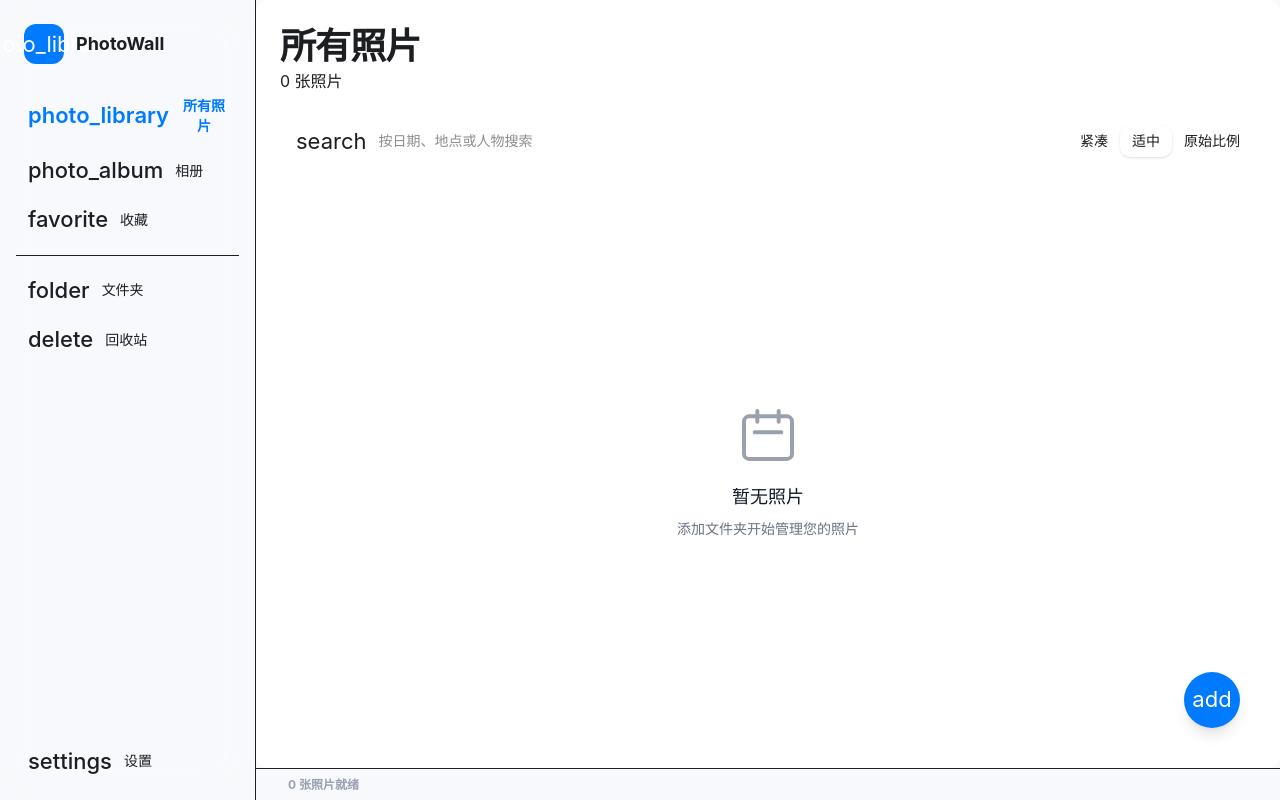
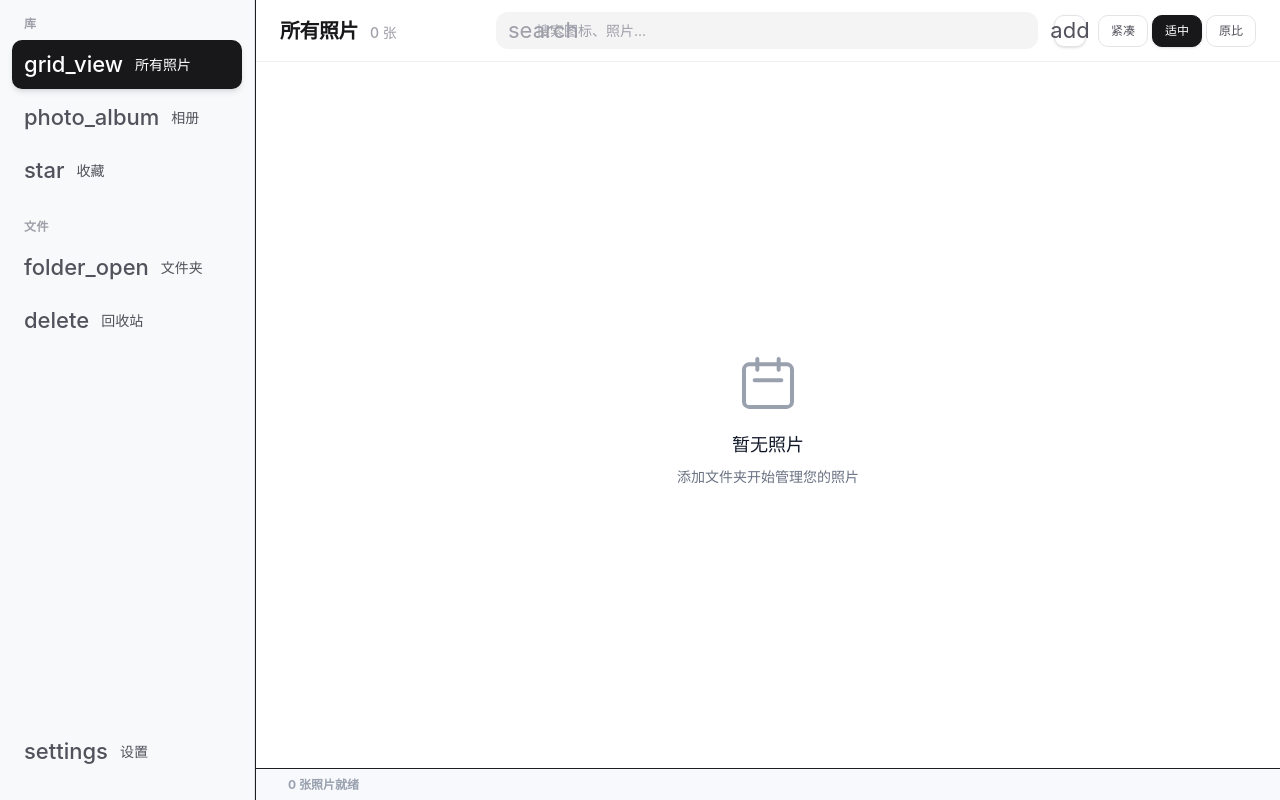
Before and after one commit to gy212/PhotoWall, a React (Vite) app: page / in a window 1280 px wide. Built offline with nearby package versions, Linux system fonts and the light colour scheme.

Commit message:
改了一下ui

```diff
--- a/src/components/sidebar/Sidebar.tsx
+++ b/src/components/sidebar/Sidebar.tsx
@@ -1,4 +1,6 @@
 import { useNavigate, useLocation } from 'react-router-dom';
+import clsx from 'clsx';
+import { usePhotoStore } from '@/stores/photoStore';
 
 interface NavItem {
   id: string;
@@ -6,6 +8,7 @@ interface NavItem {
   icon: string;
   iconFilled?: string;
   path?: string;
+  count?: number; // Optional count for badge
 }
 
 // 主要导航项 - 媒体库
@@ -13,8 +16,9 @@ const libraryItems: NavItem[] = [
   {
     id: 'photos',
     label: '所有照片',
-    icon: 'photo_library',
+    icon: 'grid_view', // Nucleo uses grid icon for "All"
     path: '/',
+    count: 0, // Will be replaced by dynamic store value
   },
   {
     id: 'albums',
@@ -25,8 +29,8 @@ const libraryItems: NavItem[] = [
   {
     id: 'favorites',
     label: '收藏',
-    icon: 'favorite',
-    iconFilled: 'favorite',
+    icon: 'star', // Star icon often used for favorites
+    iconFilled: 'star',
     path: '/favorites',
   },
 ];
@@ -36,7 +40,7 @@ const secondaryItems: NavItem[] = [
   {
     id: 'folders',
     label: '文件夹',
-    icon: 'folder',
+    icon: 'folder_open',
     path: '/folders',
   },
   {
@@ -48,11 +52,12 @@ const secondaryItems: NavItem[] = [
 ];
 
 /**
- * 侧边栏组件 - 新UI设计
+ * 侧边栏组件 - Nucleo 风格
  */
 function Sidebar() {
   const navigate = useNavigate();
   const location = useLocation();
+  const totalCount = usePhotoStore(state => state.totalCount);
 
   const getActiveItem = () => {
     const path = location.pathname;
@@ -75,64 +80,83 @@ function Sidebar() {
 
   const renderNavItem = (item: NavItem) => {
     const isActive = activeItem === item.id;
+    // Inject dynamic count for 'photos'
+    const displayCount = item.id === 'photos' ? totalCount : item.count;
+
     return (
       <button
         key={item.id}
         onClick={() => handleNavigation(item)}
-        className={`flex w-full items-center gap-3 rounded-lg px-3 py-2 text-sm font-medium transition-colors ${
+        className={clsx(
+          "group flex w-full items-center justify-between gap-3 rounded-md px-3 py-2 text-[14px] font-medium transition-all duration-200 ease-out outline-none",
           isActive
-            ? 'bg-primary-100 text-primary font-semibold'
-            : 'text-on-surface-variant hover:bg-white/60 hover:text-on-surface'
-        }`}
+            ? "bg-zinc-900 text-white shadow-md shadow-zinc-900/10 dark:bg-zinc-100 dark:text-zinc-900 dark:shadow-white/5" // 黑色选中态
+            : "text-zinc-600 hover:bg-zinc-200/50 hover:text-zinc-900 dark:text-zinc-400 dark:hover:bg-white/5 dark:hover:text-zinc-200"
+        )}
       >
-        <span className={`material-symbols-outlined text-2xl ${isActive ? 'filled' : ''}`}>
-          {isActive && item.iconFilled ? item.iconFilled : item.icon}
-        </span>
-        <span>{item.label}</span>
+        <div className="flex items-center gap-3">
+          <span
+            className={clsx(
+              "material-symbols-outlined text-[20px] transition-transform duration-200",
+              isActive ? "scale-100" : "group-hover:scale-105"
+            )}
+          >
+            {isActive && item.iconFilled ? item.iconFilled : item.icon}
+          </span>
+          <span>{item.label}</span>
+        </div>
+
+        {/* Count Badge */}
+        {displayCount !== undefined && displayCount > 0 && (
+          <span className={clsx(
+            "text-[11px] font-semibold px-1.5 py-0.5 rounded-full min-w-[20px] text-center",
+             isActive ? "text-zinc-300 bg-white/10 dark:text-zinc-600 dark:bg-black/10" : "text-zinc-400 group-hover:bg-zinc-200 dark:group-hover:bg-zinc-800"
+          )}>
+            {displayCount > 999 ? '999+' : displayCount}
+          </span>
+        )}
       </button>
     );
   };
 
   return (
-    <div className="flex h-full flex-col justify-between p-4">
+    <div className="flex h-full flex-col justify-between px-3 py-4 bg-[#f8f9fa] dark:bg-zinc-950 border-r border-zinc-200 dark:border-zinc-800">
       {/* 顶部导航 */}
       <div className="flex flex-col gap-6">
-        {/* 应用Logo和标题 */}
-        <div className="flex items-center gap-3 px-2 pt-2">
-          <div className="flex h-10 w-10 items-center justify-center rounded-xl bg-primary text-white">
-            <span className="material-symbols-outlined text-xl">photo_library</span>
-          </div>
-          <h1 className="text-lg font-bold text-on-surface">PhotoWall</h1>
-        </div>
 
         {/* 导航组 */}
-        <nav className="flex flex-col gap-1">
+        <nav className="flex flex-col gap-6">
           {/* Library 组 */}
           <div className="space-y-1">
+            <div className="px-3 mb-2 text-xs font-semibold text-zinc-400 uppercase tracking-wider">库</div>
             {libraryItems.map(renderNavItem)}
           </div>
 
-          {/* 分隔线 */}
-          <div className="my-2 border-t border-outline/30" />
-
           {/* Secondary 组 */}
           <div className="space-y-1">
+            <div className="px-3 mb-2 text-xs font-semibold text-zinc-400 uppercase tracking-wider">文件</div>
             {secondaryItems.map(renderNavItem)}
           </div>
         </nav>
       </div>
 
       {/* 底部设置 */}
-      <div className="space-y-1">
+      <div className="space-y-1 pb-2">
         <button
           onClick={() => navigate('/settings')}
-          className={`flex w-full items-center gap-3 rounded-lg px-3 py-2 text-sm font-medium transition-colors ${
+          className={clsx(
+            "group flex w-full items-center gap-3 rounded-md px-3 py-2 text-[14px] font-medium transition-all duration-200 ease-out outline-none",
             activeItem === 'settings'
-              ? 'bg-primary-100 text-primary font-semibold'
-              : 'text-on-surface-variant hover:bg-white/60 hover:text-on-surface'
-          }`}
+              ? "bg-zinc-900 text-white shadow-md dark:bg-zinc-100 dark:text-zinc-900"
+              : "text-zinc-600 hover:bg-zinc-200/50 hover:text-zinc-900 dark:text-zinc-400 dark:hover:bg-white/5 dark:hover:text-zinc-200"
+          )}
         >
-          <span className={`material-symbols-outlined text-2xl ${activeItem === 'settings' ? 'filled' : ''}`}>
+          <span
+            className={clsx(
+              "material-symbols-outlined text-[20px] transition-transform duration-200",
+              activeItem === 'settings' ? "filled" : "group-hover:rotate-45"
+            )}
+          >
             settings
           </span>
           <span>设置</span>
--- a/src/pages/HomePage.tsx
+++ b/src/pages/HomePage.tsx
@@ -687,87 +687,88 @@ function HomePage() {
   }
 
   return (
-    <div className="flex flex-col h-full w-full bg-surface rounded-xl">
-      {/* 页面头部 */}
-      <div className="flex flex-col p-6 pb-0">
-        {/* 标题和操作栏 */}
-        <div className="flex flex-wrap items-center justify-between gap-3">
-          <div className="flex flex-col min-w-72">
-            <h1 className="text-on-surface text-4xl font-black leading-tight tracking-tight">所有照片</h1>
-            <p className="text-on-surface-variant text-base font-normal">
-              {formatCount(totalCount)} 张照片
-            </p>
-          </div>
+    <div className="flex flex-col h-full w-full bg-surface relative">
+      {/* 统一的吸顶头部 - Nucleo 风格 */}
+      <header className="sticky top-0 z-30 flex items-center justify-between px-6 py-3 bg-white/80 dark:bg-zinc-950/80 backdrop-blur-xl border-b border-zinc-200/60 dark:border-zinc-800/60 transition-all duration-200">
+        {/* 左侧：标题与统计 */}
+        <div className="flex items-baseline gap-3 min-w-[200px]">
+          <h1 className="text-xl font-bold text-zinc-900 dark:text-zinc-100 tracking-tight">所有照片</h1>
+          <span className="text-sm font-medium text-zinc-400">
+            {formatCount(totalCount)} 张
+          </span>
         </div>
 
-        {/* 搜索栏和视图切换 */}
-        <div className="grid grid-cols-1 gap-4 mt-6 md:grid-cols-2">
-          {/* 搜索框 */}
-          <div className="w-full">
-            <label className="flex flex-col w-full h-12 min-w-40">
-              <div className="flex items-stretch flex-1 w-full h-full rounded-lg">
-                <div className="text-on-surface-variant flex items-center justify-center pl-4 bg-button rounded-l-lg">
-                  <span className="material-symbols-outlined text-xl">search</span>
+        {/* 中间：搜索框 (居中) */}
+        <div className="flex-1 max-w-xl px-4">
+          <div className="relative group w-full">
+            <div className="absolute inset-y-0 left-0 pl-3 flex items-center pointer-events-none">
+              <span className="material-symbols-outlined text-[20px] text-zinc-400 group-focus-within:text-zinc-900 transition-colors">search</span>
             </div>
             <input
-                  className="flex-1 w-full min-w-0 p-0 px-3 text-sm font-normal text-on-surface placeholder-on-surface-variant border-none rounded-r-lg bg-button focus:outline-none focus:ring-0"
-                  placeholder="按日期、地点或人物搜索"
+              className="block w-full pl-10 pr-3 py-2 text-[14px] bg-zinc-100 dark:bg-zinc-900 border-none rounded-lg text-zinc-900 dark:text-zinc-100 placeholder-zinc-400 focus:ring-2 focus:ring-zinc-900/10 focus:bg-white dark:focus:bg-zinc-800 transition-all duration-200"
+              placeholder="搜索图标、照片..."
               value={localSearchQuery}
               onChange={(e) => handleSearchChange(e.target.value)}
             />
           </div>
-            </label>
         </div>
 
-          {/* 视图切换 */}
-          <div className="flex items-center justify-start md:justify-end">
-            <div className="flex items-center justify-center h-10 p-1 rounded-lg bg-button">
-              <label className={clsx(
-                'flex items-center justify-center h-full px-3 overflow-hidden text-sm font-medium rounded-md cursor-pointer text-on-surface-variant transition-colors',
-                viewStyle === 'compact' && 'bg-surface text-on-surface shadow-sm'
-              )}>
-                <span>紧凑</span>
-                <input
-                  className="w-0 invisible"
-                  name="view-toggle"
-                  type="radio"
-                  value="compact"
-                  checked={viewStyle === 'compact'}
-                  onChange={() => setViewStyle('compact')}
-                />
-              </label>
-              <label className={clsx(
-                'flex items-center justify-center h-full px-3 overflow-hidden text-sm font-medium rounded-md cursor-pointer text-on-surface-variant transition-colors',
-                viewStyle === 'spaced' && 'bg-surface text-on-surface shadow-sm'
-              )}>
-                <span>适中</span>
-                <input
-                  className="w-0 invisible"
-                  name="view-toggle"
-                  type="radio"
-                  value="spaced"
-                  checked={viewStyle === 'spaced'}
-                  onChange={() => setViewStyle('spaced')}
-                />
-              </label>
-              <label className={clsx(
-                'flex items-center justify-center h-full px-3 overflow-hidden text-sm font-medium rounded-md cursor-pointer text-on-surface-variant transition-colors',
-                viewStyle === 'aspect' && 'bg-surface text-on-surface shadow-sm'
-              )}>
-                <span>原始比例</span>
-                <input
-                  className="w-0 invisible"
-                  name="view-toggle"
-                  type="radio"
-                  value="aspect"
-                  checked={viewStyle === 'aspect'}
-                  onChange={() => setViewStyle('aspect')}
-                />
-              </label>
+        {/* 右侧：视图切换 - Outlined Buttons */}
+        <div className="flex items-center justify-end min-w-[200px] gap-3">
+           {/* 导入按钮 */}
+           <button
+            onClick={handleAddFolder}
+            disabled={indexing}
+            className="flex items-center justify-center h-8 w-8 rounded-md border border-zinc-200 bg-white text-zinc-600 hover:bg-zinc-50 hover:border-zinc-300 hover:text-zinc-900 transition-all active:scale-95 shadow-sm dark:bg-zinc-900 dark:border-zinc-700 dark:text-zinc-400 dark:hover:bg-zinc-800"
+            title="添加文件夹"
+          >
+            {indexing ? (
+              <div className="h-4 w-4 animate-spin rounded-full border-2 border-zinc-600 border-t-transparent" />
+            ) : (
+              <span className="material-symbols-outlined text-[20px]">add</span>
+            )}
+          </button>
+
+          <div className="flex items-center gap-1">
+            <button
+              onClick={() => setViewStyle('compact')}
+              className={clsx(
+                'flex items-center justify-center h-8 px-3 text-xs font-medium rounded-md border transition-all duration-200',
+                viewStyle === 'compact'
+                  ? 'bg-zinc-900 border-zinc-900 text-white shadow-sm dark:bg-zinc-100 dark:border-zinc-100 dark:text-zinc-900'
+                  : 'bg-white border-zinc-200 text-zinc-600 hover:bg-zinc-50 hover:border-zinc-300 dark:bg-zinc-900 dark:border-zinc-700 dark:text-zinc-400 dark:hover:bg-zinc-800'
+              )}
+              title="紧凑视图"
+            >
+              紧凑
+            </button>
+            <button
+              onClick={() => setViewStyle('spaced')}
+              className={clsx(
+                'flex items-center justify-center h-8 px-3 text-xs font-medium rounded-md border transition-all duration-200',
+                viewStyle === 'spaced'
+                  ? 'bg-zinc-900 border-zinc-900 text-white shadow-sm dark:bg-zinc-100 dark:border-zinc-100 dark:text-zinc-900'
+                  : 'bg-white border-zinc-200 text-zinc-600 hover:bg-zinc-50 hover:border-zinc-300 dark:bg-zinc-900 dark:border-zinc-700 dark:text-zinc-400 dark:hover:bg-zinc-800'
+              )}
+              title="标准视图"
+            >
+              适中
+            </button>
+            <button
+              onClick={() => setViewStyle('aspect')}
+              className={clsx(
+                'flex items-center justify-center h-8 px-3 text-xs font-medium rounded-md border transition-all duration-200',
+                viewStyle === 'aspect'
+                  ? 'bg-zinc-900 border-zinc-900 text-white shadow-sm dark:bg-zinc-100 dark:border-zinc-100 dark:text-zinc-900'
+                  : 'bg-white border-zinc-200 text-zinc-600 hover:bg-zinc-50 hover:border-zinc-300 dark:bg-zinc-900 dark:border-zinc-700 dark:text-zinc-400 dark:hover:bg-zinc-800'
+              )}
+              title="原始比例"
+            >
+              原比
+            </button>
           </div>
         </div>
-        </div>
-      </div>
+      </header>
 
       {/* 主内容区域 - 移除 overflow-y-auto，让虚拟列表自己管理滚动 */}
       <div className="flex-1 min-h-0 mt-2 relative">
@@ -869,14 +870,7 @@ function HomePage() {
         )}
       </div>
 
-      {/* 浮动添加按钮 */}
-      <button
-        onClick={handleAddFolder}
-        className="absolute bottom-10 right-10 z-40 flex h-14 w-14 items-center justify-center rounded-full bg-primary text-white shadow-lg hover:bg-primary-dark transition-colors"
-        title="添加照片"
-      >
-        <span className="material-symbols-outlined text-2xl">add</span>
-      </button>
+
 
       {/* 查看器 */}
       {viewerOpen && viewerPhoto && (
```
Also changed, not shown: src/components/photo/PhotoThumbnail.tsx (+35 -27 lines), src/components/photo/TimelineView.tsx (+14 -8 lines). Lines whose indentation alone changed are shown as unchanged.
